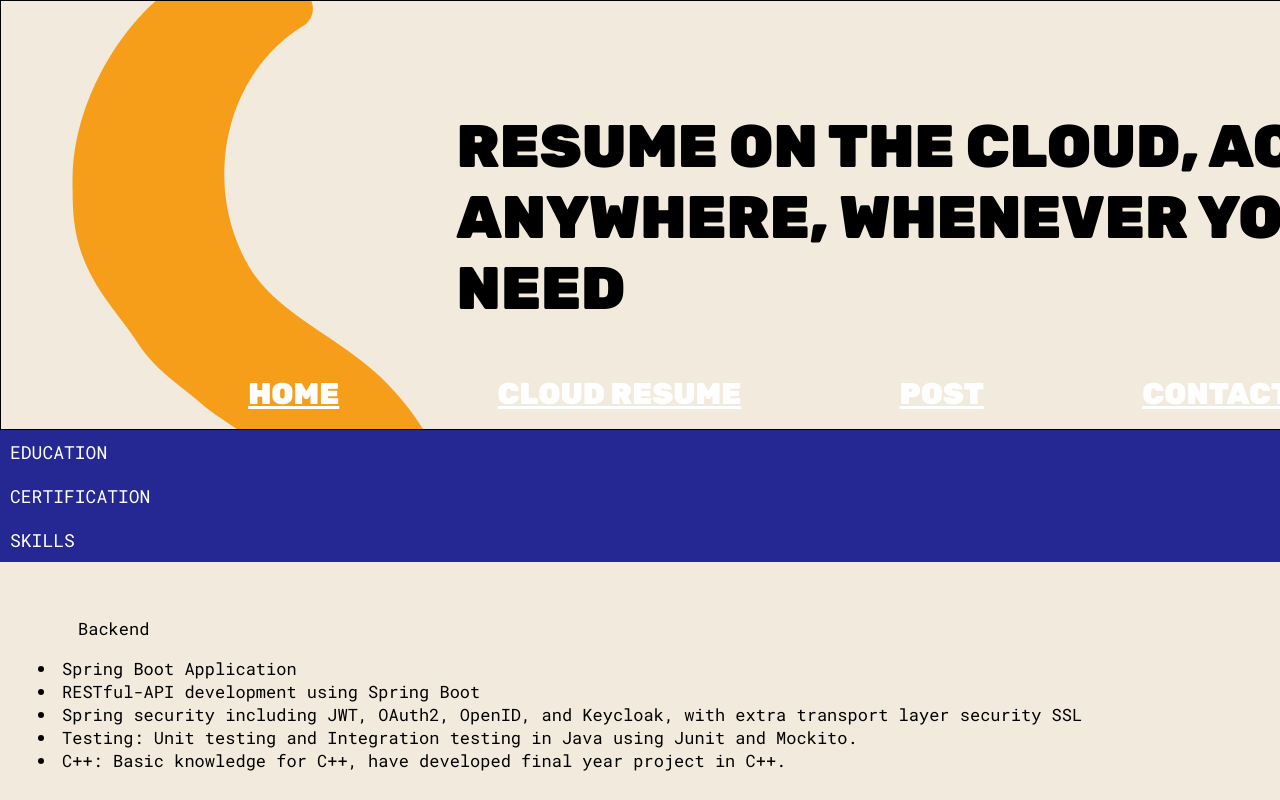
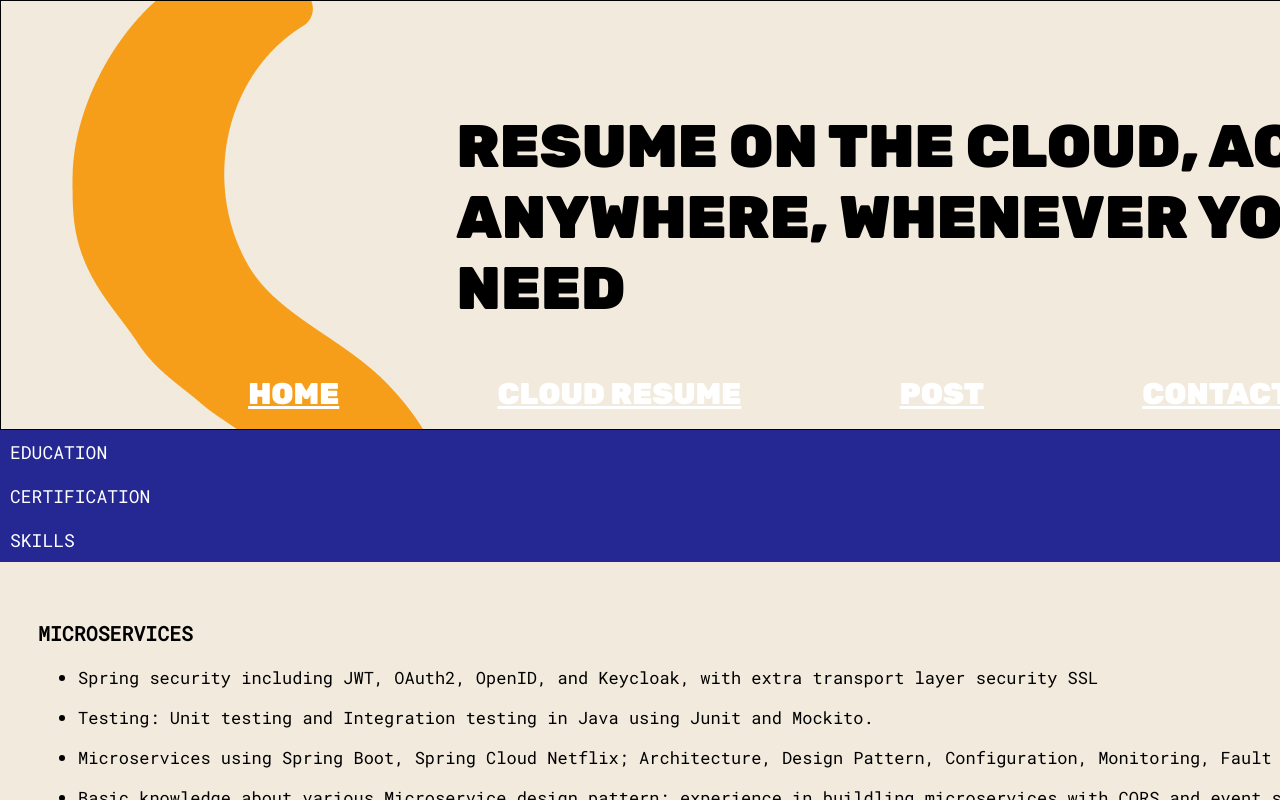
Before and after one commit to Peggy-liu/Cloud-resume, a React (Create React App) app: page /resume in a window 1280 px wide. Both pictures are taken after a click on the button "SKILLS". Shown: the top 800 px of the page. Built offline with nearby package versions, Linux system fonts and the light colour scheme; what aws-amplify would draw is missing.

Commit message:
finish resume page

```diff
--- /dev/null
+++ b/amplify/#current-cloud-backend/api/visitorCount/schema 2.graphql
@@ -0,0 +1,4 @@
+type visitorCount @model {
+  id: ID!
+  count: Int!
+}
--- /dev/null
+++ b/amplify/#current-cloud-backend/api/visitorCount/transform.conf 2.json
@@ -0,0 +1,4 @@
+{
+    "Version": 5,
+    "ElasticsearchWarning": true
+}
--- a/src/Resume.js
+++ b/src/Resume.js
@@ -20,7 +20,13 @@ function Resume () {
       <Collapsible title='EDUCATION' content={resume.education} />
       <Collapsible title='CERTIFICATION' content={resume.cert} />
       <Collapsible title='SKILLS' content={resume.skills} />
-      <Collapsible title='education' content='test' />
+      <Collapsible title='INDUSTRIAL PROJECT' content={resume.project} />
+      <Collapsible title='MY CAREER GOAL' content={resume.objective} />
+      <Collapsible
+        title='HOSPITALITY EXPERIENCE'
+        content={resume.hospitality}
+      />
+      <Collapsible title='ABOUT ME' content={resume.me} />
     </div>
   )
 }
@@ -40,44 +46,17 @@ const Collapsible = props => {
   }
 
   if (typeof props.content === typeof []) {
-     return(
-        <div id='resume-collapse'>
+    return (
+      <div id='resume-collapse'>
         <button type='button' className='collapsibleBT' onClick={changeDisplay}>
           {props.title}
         </button>
         <div className='collapsible-content' style={display}>
-          <ul>Backend</ul>
-          {props.content[0].backend.map(item => (
-              <li>{item}</li>
-          ))}
+          {props.content.map(item => convert(item))}
         </div>
       </div>
-     );
-    // props.content.map(obj => {
-    //   for (const [key, value] of Object.entries(obj)) {
-    //     if (typeof value === typeof []) {
-    //       return (
-    //         <div id='resume-collapse'>
-    //           <button
-    //             type='button'
-    //             className='collapsibleBT'
-    //             onClick={changeDisplay}
-    //           >
-    //             {props.title}
-    //           </button>
-    //           <div className='collapsible-content' style={display}>
-    //             <ul>{key}</ul>
-    //             {value.map(item => (
-    //               <li>{item}</li>
-    //             ))}
-    //           </div>
-    //         </div>
-    //       )
-    //     } else {
-    //     }
-    //   }
-    // })
-  }
+    )
+  } else {
     return (
       <div id='resume-collapse'>
         <button type='button' className='collapsibleBT' onClick={changeDisplay}>
@@ -88,6 +67,34 @@ const Collapsible = props => {
         </div>
       </div>
     )
+  }
+}
+
+function convert (item) {
+  for (const [key, value] of Object.entries(item)) {
+    if (Array.isArray(value)) {
+      var result = value.map((element, index) => {
+        console.log(element);
+        return (
+          <div>
+            <ul>
+              <li id={index}>{element}</li>
+            </ul>
+          </div>
+        )
+      })
+      return result.fill((<h3>{key.toUpperCase()}</h3>), 0,1);
+    } else {
+      return (
+        <div>
+          <h3>{key.toUpperCase()}</h3>
+          <ul>
+            <li>{value}</li>
+          </ul>
+        </div>
+      )
+    }
+  }
 }
 
 const Theme = () => {
--- a/src/Welcome.js
+++ b/src/Welcome.js
@@ -12,10 +12,10 @@ Amplify.configure(awsExports);
 function Welcome(){
     const [visitors, setVisitors] = useState(0)
 
-
-    useEffect(() => {
-      fetchAndUpdateVisitors()
-    }, [])
+    //Uncommon this in production!!!
+    // useEffect(() => {
+    //   fetchAndUpdateVisitors()
+    // }, [])
 
     async function fetchAndUpdateVisitors () {
       try {
--- a/src/resume.json
+++ b/src/resume.json
@@ -1,14 +1,78 @@
 {
-    "education" : "2017 — 2019(December) Swinburne University of Technology Bachelor Of Computer Science (Software Developement)" ,
-
+    "education": "2017 — 2019(December) Swinburne University of Technology Bachelor Of Computer Science (Software Developement)",
     "cert": "Oracle Certified Associate Java SE 8 Programmer (August 2020)",
-    "skills" : [
-        {"backend" : [
-            "Spring Boot Application",
-            "RESTful-API development using Spring Boot" ,
-            "Spring security including JWT, OAuth2, OpenID, and Keycloak, with extra transport layer security SSL",
-            "Testing: Unit testing and Integration testing in Java using Junit and Mockito.",
-            "C++: Basic knowledge for C++, have developed final year project in C++."
-        ]}
+    "skills": [
+        {
+            "Microservices": [
+                "Solid knowledge in creating microservices using Spring Boot, Spring Cloud Netflix",
+                "Spring security including JWT, OAuth2, OpenID, and Keycloak, with extra transport layer security SSL",
+                "Testing: Unit testing and Integration testing in Java using Junit and Mockito.",
+                " Microservices using Spring Boot, Spring Cloud Netflix; Architecture, Design Pattern, Configuration, Monitoring, Fault tolerance, Testing and Deployment.",
+                "Basic knowledge about various Microservice design pattern; experience in buildling microservices with CQRS and event sourcing using Axon frameworks and RabbitMq.",
+                "Docker & Docker-Compose: Use of docker for application containerisation",
+                "Testing: Unit testing and Integration testing in Java using Junit and Mockito."
+            ]
+        },
+        {
+            "API Development": [
+                "Understand OpenAPI specification and able to develop RestAPI complied with OpenAPI spec using Swagger",
+                "Understand the basics for RestAPI, and have solid knowledge about buidling Rest using Spring Boot ",
+                "Understand and know the application of different types of security implementation for securing an API",
+                "Basic knowledge about GraphQL API, using it to build part of the solution for this website",
+                "Understand the difference between HTTP API call and messaging; experience in implementing microservices design pattern such as Event sourcing and CQRS using RabbitMQ and Spring Axon Framework "
+            ]
+        },
+        {
+            "cloud AWS-Focused": [
+                "Infrasturcture managent(Infrastucture As Code): AWS Infrastructure provision using Terraform such as AWS virtual network provisioning and management",
+                "Provisioning and Management of EC2, solid knowledge about EC2 component and operation such as image, volumn, Elastic block storage; basic understanding about building a fault tolerence and resillience infrasturcture using Auto Scailing Group and Elastic Load Balancer; able to write basic Shell script to automate process on EC2 machine",
+                "S3, RDS, DynamoDB, EFS , EBS : able to identify the use case and integrate various AWS storage solution with other AWS services and applications",
+                "Route 53, CloudFront: understand basics about differnt routing record types such as CName and Alias, and also the different routing strategy provided by Route53. I have registered my own DNS namespace used by this website. Understand basics about Content Delivery Network and also able to integrate Cloudfront into the application",
+                "APIGateway, AppSync: Development of Rest API and GraphQL API using API Gateway and AppSync",
+                "Solid understanding of IAM and able to perform various administrative actions such as creating new IAM roles and assign roles to other AWS services",
+                "Serverless Architecture: solid knowledge about AWS Lambda, experience in using AWS SAM CLI to create a serverless backend integrated with APIGateways and Databases",
+                "AWS Amplify: understand the various component of this service, able to comply with CI/CD throughout the life cycle of development of this application. AWS Amplify is used for developing the entire stack of this web application",
+                "Solid understanding of AWS Virtual Network, able to provision network components using Terraform and manage the communication between different networks using route table and understand the usage of NAT gateway and Internet gateway; able to implement network security using Security Groups and NACLs"
+            ]
+        },
+        {
+            "C++": "Basic knowledge for C++, have developed final year project in C++."
+        },
+        {
+            "Web Development": "React framework is used for the front-end of this web app; javascript is also used for the serverless function. The design of this web app uses HTML, CSS, with the help of tool such as Figma"
+        },
+        {
+            "database": "Experience in using various database for backend architecture. Such as MySQL, Amazon DynamoDB, Amazon RDS and Neo4j. "
+        },
+        {
+            "ioT": "Experience in making a smart parking system prototype using Arduino, using NodeJS with Express framework to build a local web server. A MySQL database was used to store the data that received from the Arduino. A webpage is used to serve information from the database and from external APIs, such as Google API. "
+        },
+        {
+            "agile": "Consistently involved in Sprint in all project works at school throughout my study."
+        }
+    ],
+    "project": "“Federated Autonomous Vehicle Testbed (Stage 2)” for Australia Department Of Defence And technology \n As a software developer for the team, using C++ and Unreal Engine blueprint to complete a project for Australia Department Of Defence And technology, named “Federated Autonomous Vehicle Testbed (Stage 2)”, which aimed to implement the simulated behaviour of an un-crewed jackal(AI controller) based on different scenarios. ",
+    "objective": "My Objective is to become a Cloud Native Engineer.",
+    "hospitality": [
+        {
+            "2015-2019": [
+                "Front House Supervisor\n SushiHub, Melbourne City",
+                "Responsibilities: provide training for new staff; provide overall satisfying experience for customers; maintain good communication between staff; handle customer enquiries and complaints."
+            ]
+        },
+        {
+            "2020-current": "Food and Beverage Front house staff at Sunda EXP, Hotel Windsor, Melbourne City"
+        }
+    ],
+    "me": [
+        {
+            "Communication": "Through the customer service employment I gain the experience of how to communicate with all sorts of different people, and how to solve problems and conflicts using communication and interpersonal skills. "
+        },
+        {
+            "Problem Solving": "An individual and fast learner, tent to try out the problems on my own before turning to others for help to ensure I avoid troubling others by asking stupid questions. "
+        },
+        {
+            "Team Construction": "An enthusiastic team member, hate leaving behind by the team. Involve in group discussion all the time(no matter what the content is). Consistent update on the work to the team, asking for group opinions. Team goal is the top priority. Last but not least, I welcome any kind of advises and comments to help me figure out the space for improvement. I also love a challenging and innovative environment which keeps me thinking and working hard. "
+        }
     ]
 }
```
Also changed, not shown: cloud-app/amplify/logs/.log-audit/log-audit-amplify.json, 2 other files (tests, documents, lock files or other folders).
